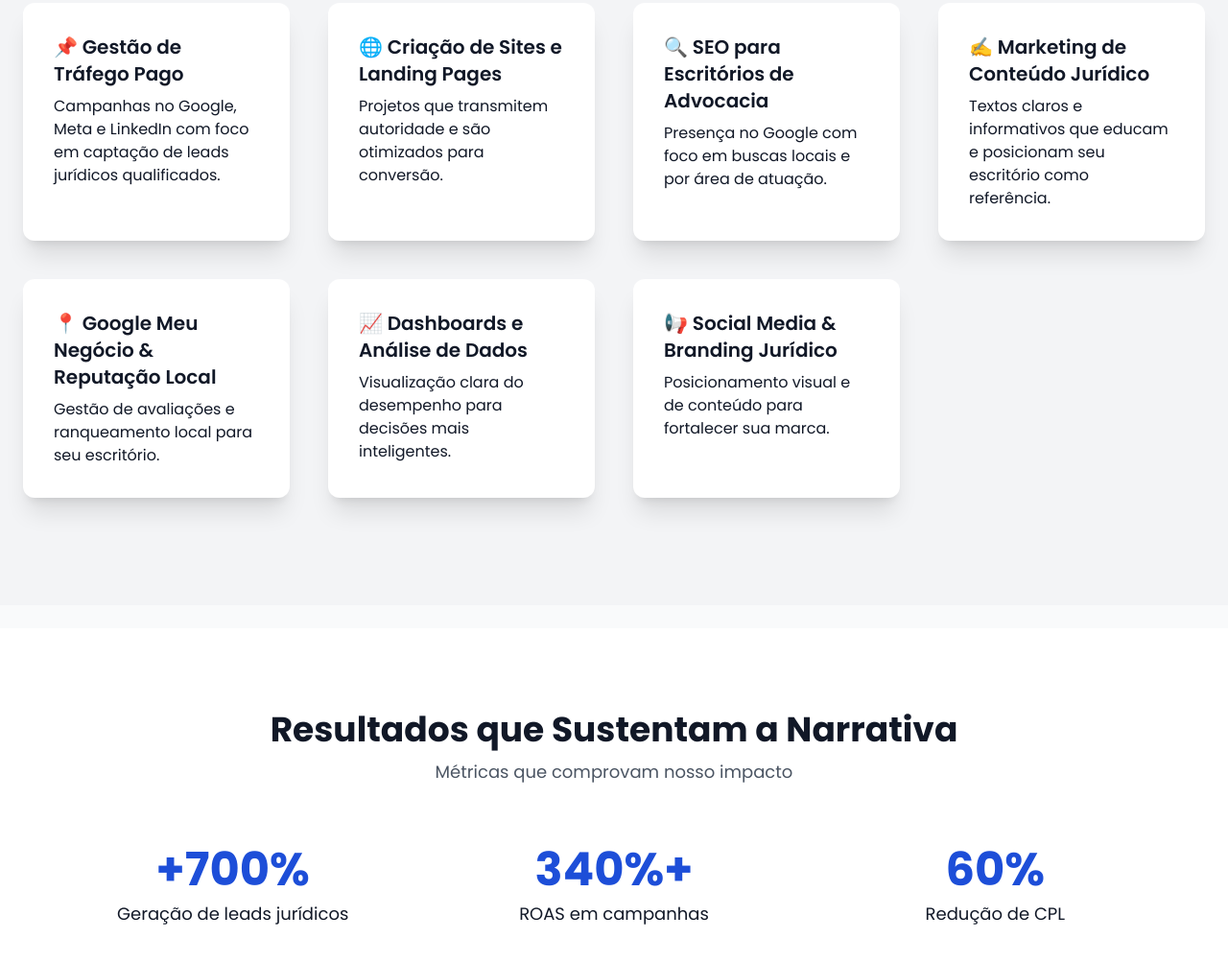
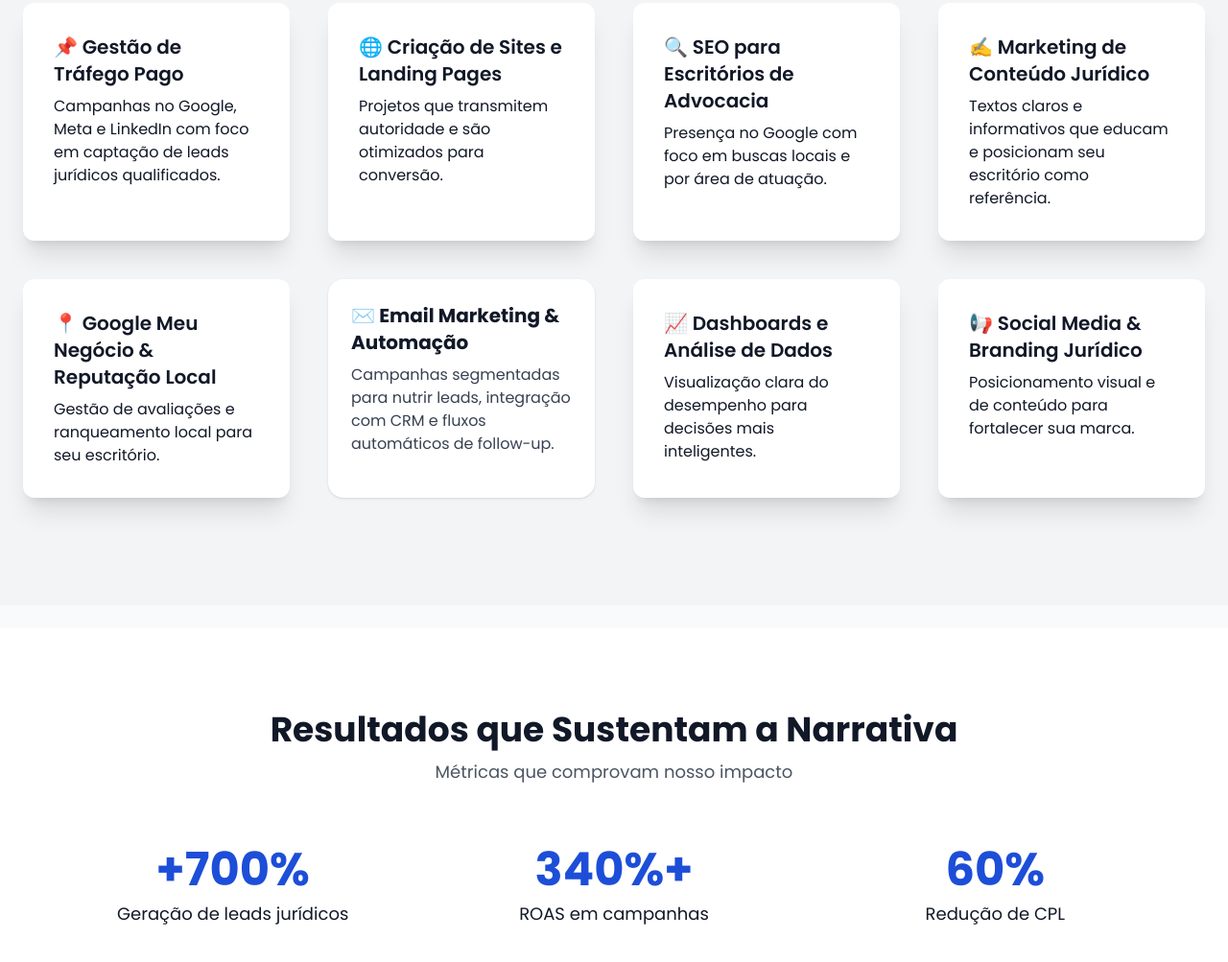
Before and after one commit to DaviSassoL/DaviSassoL.github.io, a plain HTML site: page lp.html in a window 1280 px wide. Shown: the part 1721-2724 px from the top of the page at 96% size. Drawn offline with nearby package versions, Linux system fonts and the light colour scheme.

Commit message:
Update lp.html

```diff
--- a/lp.html
+++ b/lp.html
@@ -119,6 +119,7 @@
       <div class="bg-white p-8 shadow-xl rounded-xl interactive-card"><h3 class="text-xl font-semibold mb-2">🔍 SEO para Escritórios de Advocacia</h3><p>Presença no Google com foco em buscas locais e por área de atuação.</p></div>
       <div class="bg-white p-8 shadow-xl rounded-xl interactive-card"><h3 class="text-xl font-semibold mb-2">✍️ Marketing de Conteúdo Jurídico</h3><p>Textos claros e informativos que educam e posicionam seu escritório como referência.</p></div>
       <div class="bg-white p-8 shadow-xl rounded-xl interactive-card"><h3 class="text-xl font-semibold mb-2">📍 Google Meu Negócio &amp; Reputação Local</h3><p>Gestão de avaliações e ranqueamento local para seu escritório.</p></div>
+      <div class="bg-white rounded-2xl p-6 shadow"><h3 class="font-bold text-xl mb-2">✉️ Email Marketing & Automação</h3><p class="text-gray-700">Campanhas segmentadas para nutrir leads, integração com CRM e fluxos automáticos de follow-up.</p></div>
       <div class="bg-white p-8 shadow-xl rounded-xl interactive-card"><h3 class="text-xl font-semibold mb-2">📈 Dashboards e Análise de Dados</h3><p>Visualização clara do desempenho para decisões mais inteligentes.</p></div>
       <div class="bg-white p-8 shadow-xl rounded-xl interactive-card"><h3 class="text-xl font-semibold mb-2">📢 Social Media & Branding Jurídico</h3><p>Posicionamento visual e de conteúdo para fortalecer sua marca.</p></div>
     </div>
```
